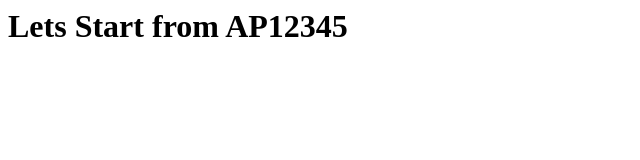
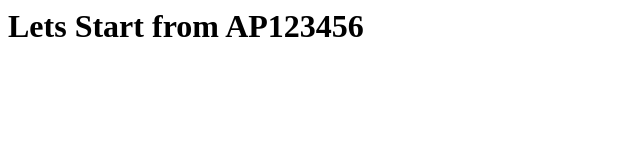
Before and after one commit to rdprassy1/rdprassy1.github.io, a plain HTML site: page ap/index.html in a window 1280 px wide. Shown: the full height of the page, 0-640 px from the left. Drawn offline with Linux system fonts and the light colour scheme.

Commit message:
Update index.html

```diff
--- a/ap/index.html
+++ b/ap/index.html
@@ -3,6 +3,6 @@
         <script type="text/javascript" src="./sharedAP.js"></script>
     </head>
      <body>
-    <h1> Lets Start from AP12345 </h1>
+    <h1> Lets Start from AP123456 </h1>
   </body>
 </html>
```
